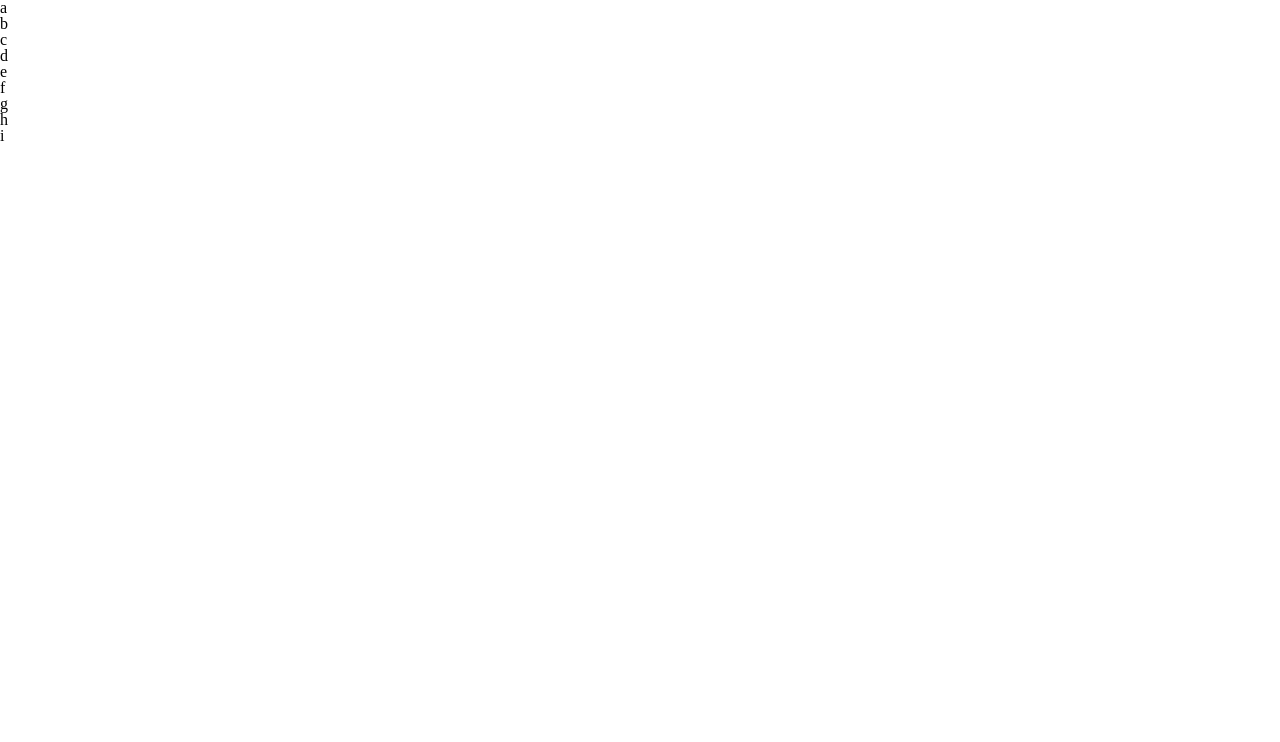
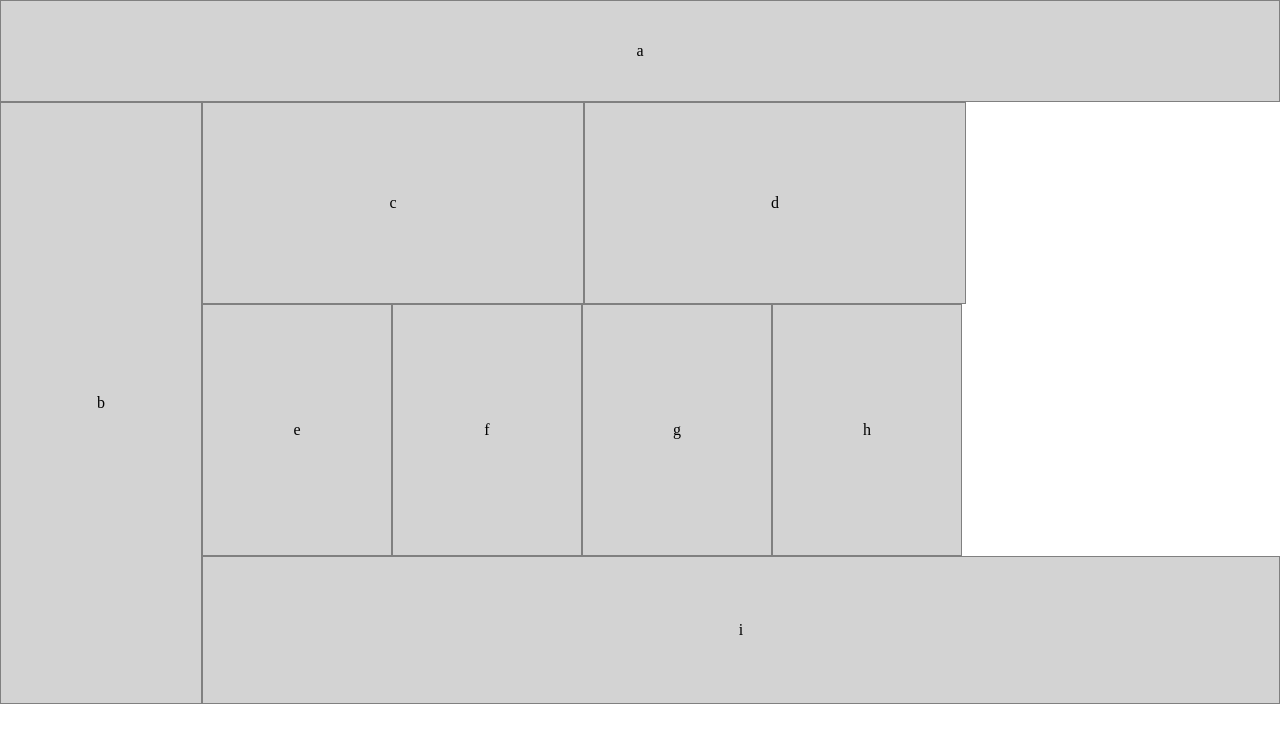
Before and after one commit to chidrome/lab-01, a plain HTML site: page index.html in a window 1280 px wide. Drawn offline with Linux system fonts and the light colour scheme.

Commit message:
desktop completed

```diff
--- a/css/layout.css
+++ b/css/layout.css
@@ -9,7 +9,8 @@
   }
 }
 
-/* div {
+@media only screen and (min-width: 481px){
+  div {
     height: 100%;
     display: flex;
     align-items: center;
@@ -17,6 +18,4 @@
     border: 1px solid gray;
     background-color: lightgray;
   }
-
-
- */
+}
--- a/css/module.css
+++ b/css/module.css
@@ -11,16 +11,17 @@
   .i {
     height: 80px;
   }
-  section {
+  .wrapper section {
     display: flex;
   }
-  main section div {
+  .wrapper section div {
     width: 240px;
     height: 250px;
   }
 }
 
-/* .a {
+@media only screen and (min-width: 481px){
+  .a {
   height: 100px
   }
   .b {
@@ -28,23 +29,21 @@
     width: 200px;
     height: 600px
   }
-.c {
-  float: left;
+  .c, .d {
     width: 380px;
     height: 200px;
   }
-.d {
-  float: right;
-  width: 380px;
-  height: 200px;
-}
-section {
+  .wrapper {
     display: flex;
   }
-main section div {
-  width: 190px;
+  .wrapper section {
+    display: flex;
+  }
+  .e-h {
+    width: 188px;
     height: 250px;
   }
   .i {
-  height: 150px;
-} */
+    height: 146px;
+  }
+}
--- a/index.html
+++ b/index.html
@@ -18,28 +18,33 @@
     <div class="a-d b">
       <p>b</p>
     </div>
+    <section class="wrapper">
       <div class="a-d c">
         <p>c</p>
       </div>
       <div class="a-d d">
         <p>d</p>
       </div>
+    </section>
+    <section class="wrapper">
       <section>
-      <div>
+          <div class="e-h">
             <p>e</p>
           </div>
-      <div>
+          <div class="e-h">
             <p>f</p>
           </div>
         </section>
         <section>
-      <div>
+          <div class="e-h">
             <p>g</p>
           </div>
-      <div>
+          <div class="e-h">
             <p>h</p>
           </div>
         </section>
+    </section>
+
     <div class="i">
       <p>
         i
```
Lines whose indentation alone changed are shown as unchanged.
